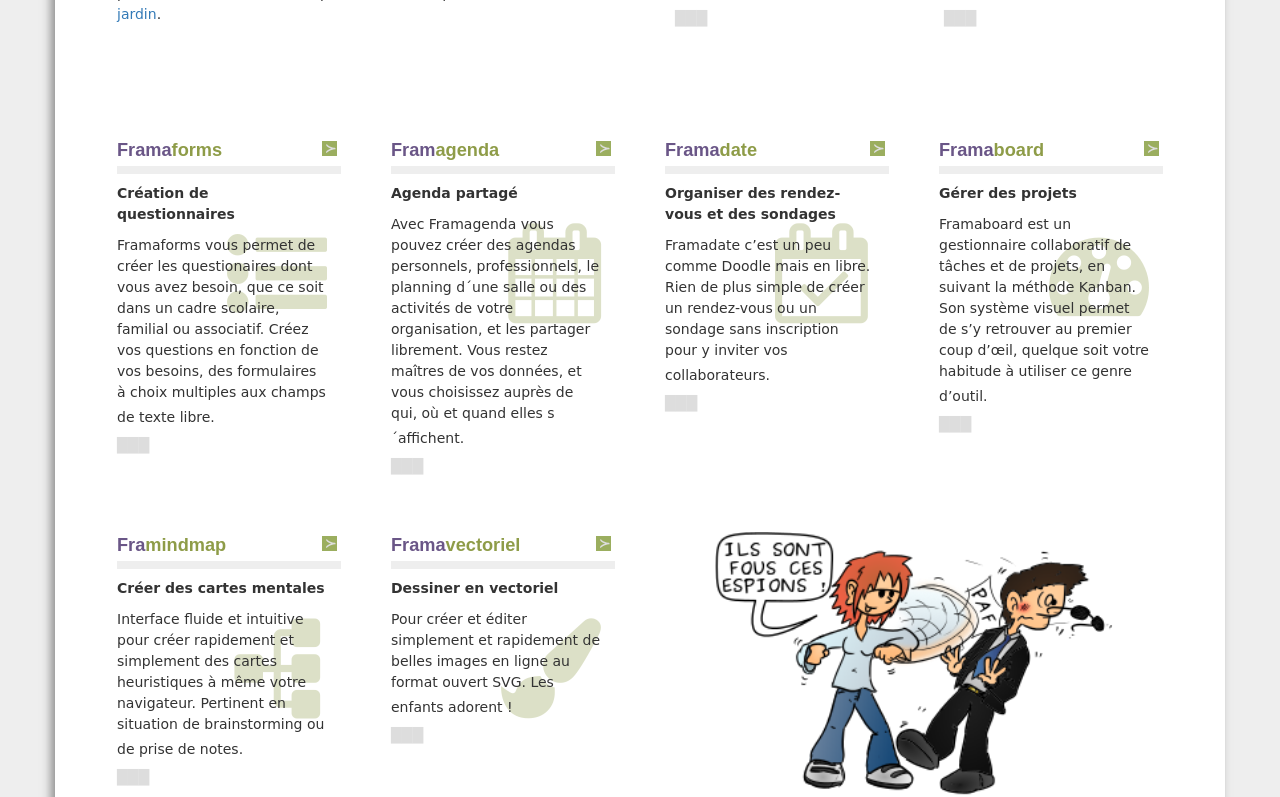
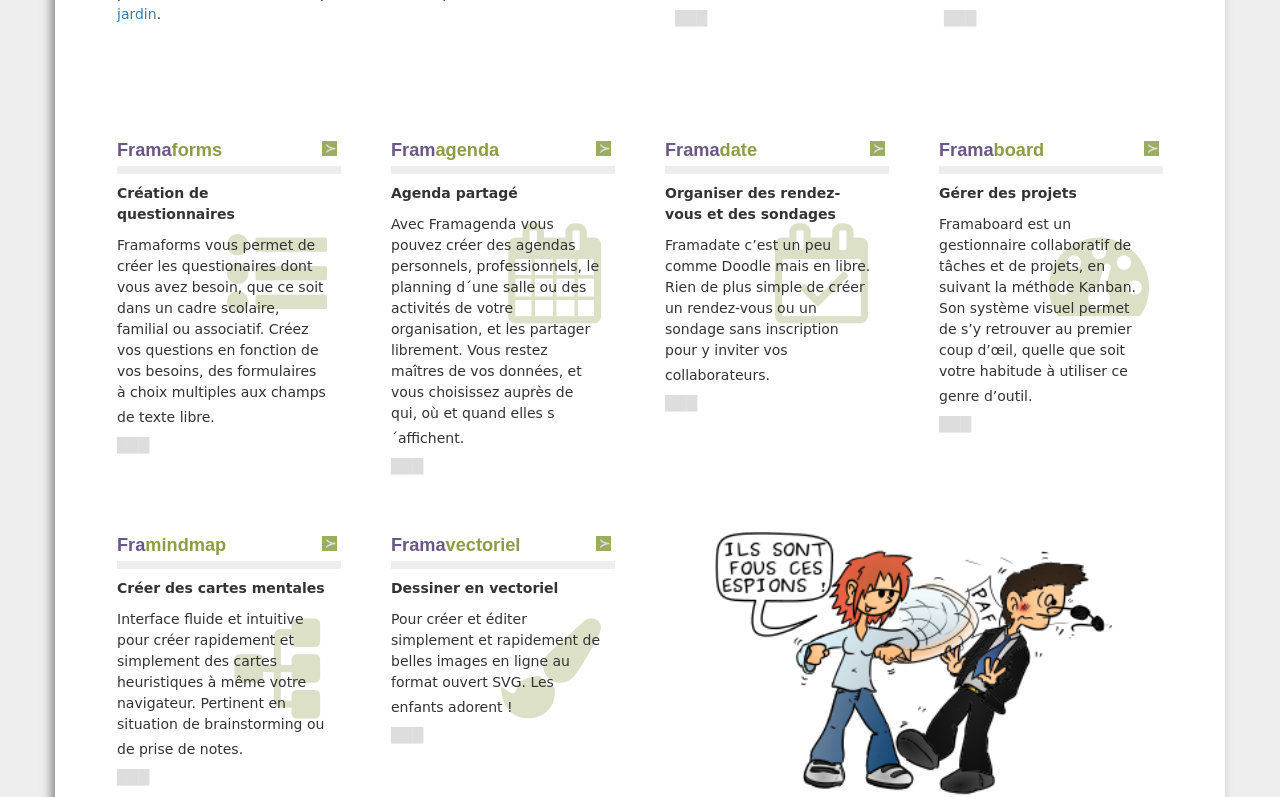
Before and after one commit to framasoft/accueil, a PHP site: page / in a window 1280 px wide. Shown: the part 5481-6278 px from the top of the page. Run offline with PHP 8.4, Linux system fonts and the light colour scheme; some libraries are stand-ins or nearby versions.

Commit message:
[board] typo

```diff
--- a/i18n/data.fr.php
+++ b/i18n/data.fr.php
@@ -262,7 +262,7 @@
 $s[$k]['pt'] = 'Framaboard est un gestionnaire collaboratif de tâches
                 et de projets, en suivant la méthode Kanban.
                 Son système visuel permet de s’y retrouver au premier
-                coup d’œil, quelque soit votre habitude à utiliser
+                coup d’œil, quelle que soit votre habitude à utiliser
                 ce genre d’outil.';
 
 $k = 'mindmap'; $s[$k]['c'] = $c;
```
